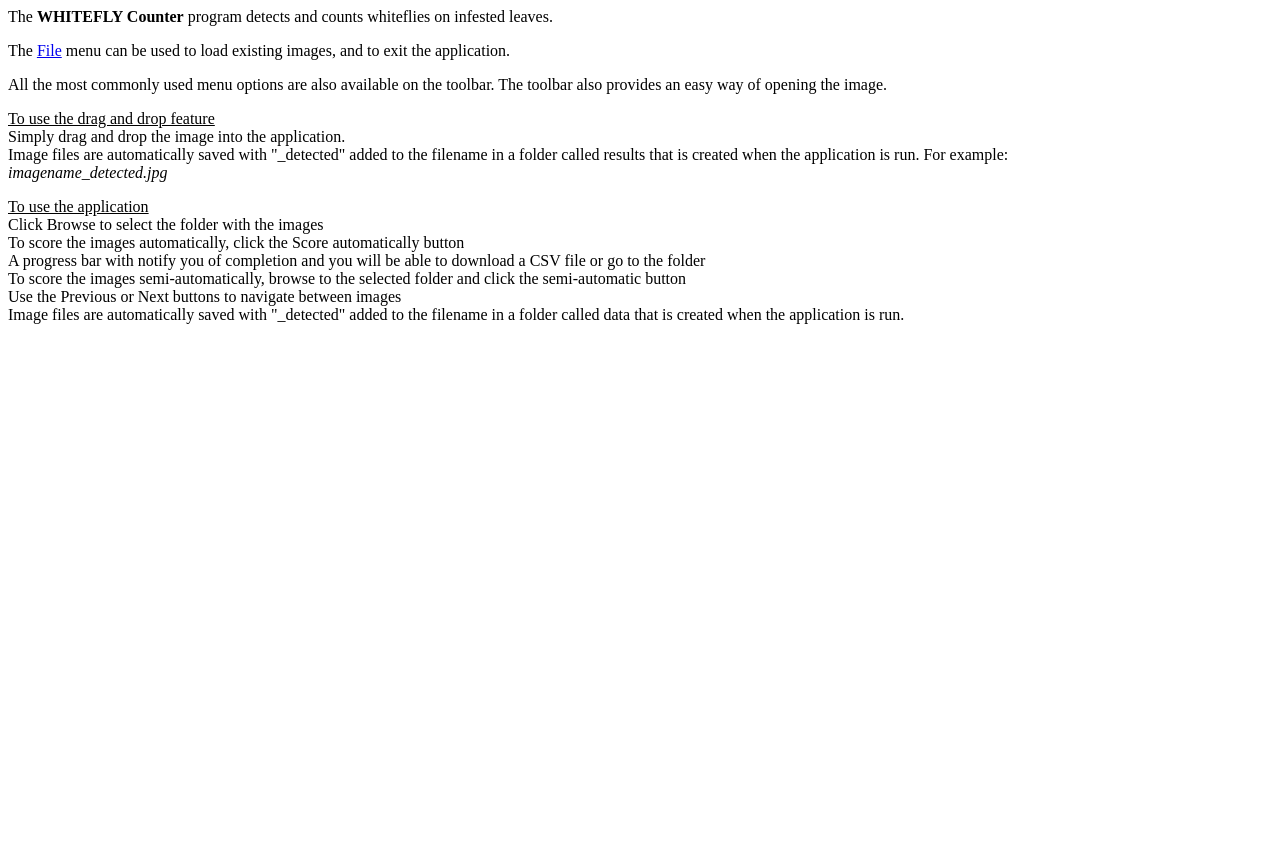
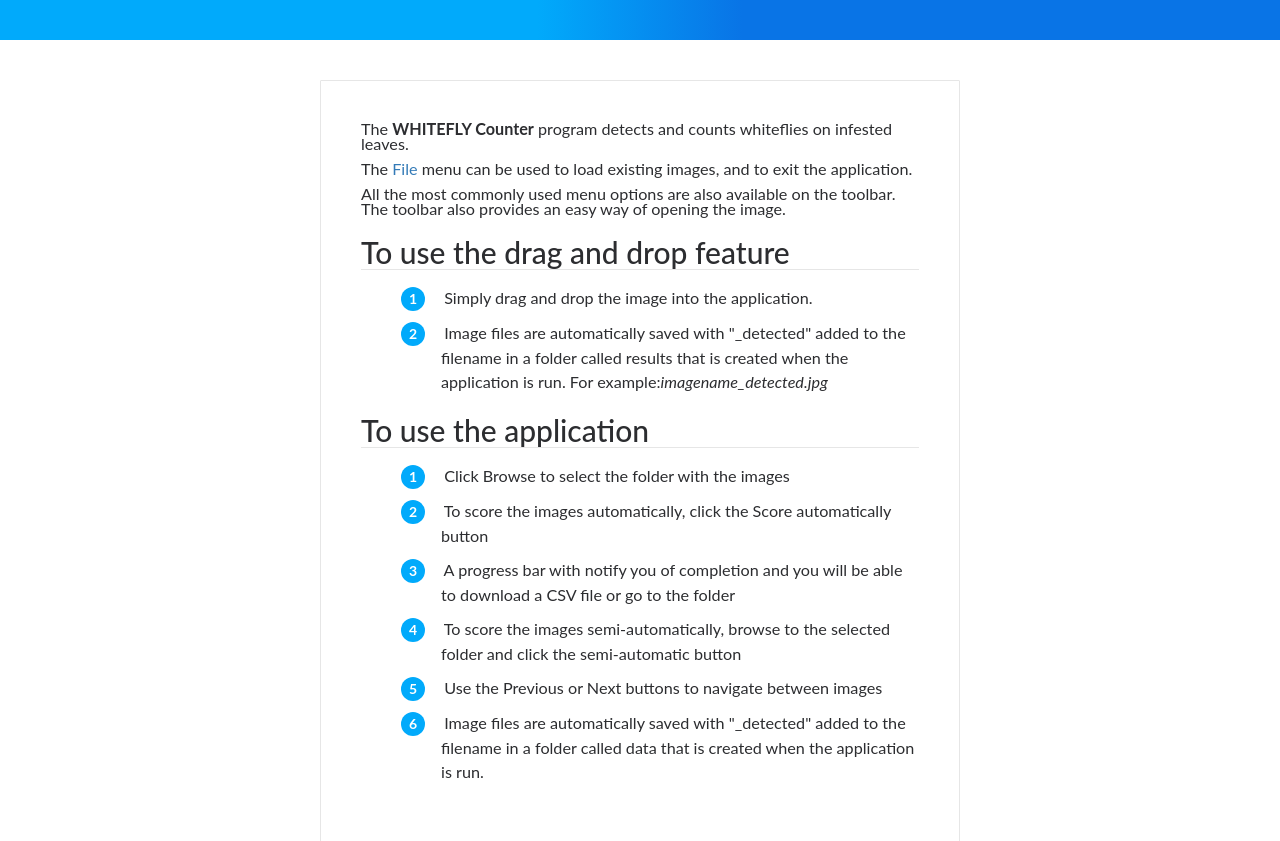
Before and after one commit to fninsiima/flavisites, a plain HTML site: page index.html in a window 1280 px wide. Before the commit the page ends 800 px from the top, so only its background shows below. Drawn offline with nearby package versions, Linux system fonts and the light colour scheme.

Commit message:
improve look and feel of index

```diff
--- /dev/null
+++ b/app.css
@@ -0,0 +1,75 @@
+body{
+    font-family: 'Lato', 'appleLogo', sans-serif;
+    -webkit-font-smoothing: antialiased;
+    -moz-osx-font-smoothing: grayscale;
+    color: #2C2D30;
+    font-size: 16.2px;
+    line-height: 1.5rem;
+}
+
+#header{
+    background: linear-gradient(to right,#01AAFB 42%,#0974E6 58%);
+    height: 40px;
+    pointer-events: none;
+    width: 100%;
+}
+
+#content{
+    margin-top: 40px;
+}
+
+#details{
+    border: 1px solid #e6e6e6;
+    border-radius: 1px;
+    padding:40px;
+}
+
+h2{
+    border-bottom: 1px solid #e6e6e6;
+}
+
+ol {
+    display: block;
+    list-style-type: decimal;
+    -webkit-margin-before: 1em;
+    -webkit-margin-after: 1em;
+    -webkit-margin-start: 0px;
+    -webkit-margin-end: 0px;
+    -webkit-padding-start: 40px;
+    list-style-type: none;
+}
+
+ol li{
+    margin-bottom: 10px;
+    line-height: 24px;
+    display: list-item;
+    text-align: -webkit-match-parent;
+    text-indent: -40px;
+    margin-left: 40px;
+    counter-increment: list;
+}
+
+ol li:before {
+    background-color: #01AAFB;
+    width: 24px;
+    text-indent: 8px;
+    padding-left: 0px;
+    height: 24px;
+    line-height: 23px;
+    -webkit-border-radius: 13px;
+    -moz-border-radius: 13px;
+    border-radius: 13px;
+    -moz-background-clip: padding;
+    -webkit-background-clip: padding-box;
+    background-clip: padding-box;
+    color: #FFFFFF;
+    display: inline-block;
+    font-weight: 700;
+    content: counter(list);
+    margin-right: 15px;
+    font-size: 14px;
+}
+
+.row{
+    margin: 0;
+}
--- a/index.html
+++ b/index.html
@@ -1,24 +1,68 @@
-<html><head><title>Help</title></head>
+<!DOCTYPE html>
+<html>
+<head lang="en">
+    <meta charset="UTF-8">
+    <title>Help</title>
+    <!-- Latest compiled and minified CSS -->
+    <link rel="stylesheet" href="https://maxcdn.bootstrapcdn.com/bootstrap/3.3.7/css/bootstrap.min.css" integrity="sha384-BVYiiSIFeK1dGmJRAkycuHAHRg32OmUcww7on3RYdg4Va+PmSTsz/K68vbdEjh4u" crossorigin="anonymous">
+    <!-- Optional theme -->
+    <link rel="stylesheet" href="https://maxcdn.bootstrapcdn.com/bootstrap/3.3.7/css/bootstrap-theme.min.css" integrity="sha384-rHyoN1iRsVXV4nD0JutlnGaslCJuC7uwjduW9SVrLvRYooPp2bWYgmgJQIXwl/Sp" crossorigin="anonymous">
+    <link rel="stylesheet" href="app.css"/>
+</head>
 <body>
-<p>The <b>WHITEFLY Counter</b> program detects and counts whiteflies on infested leaves.</p>
-<p>The <a href="filemenu.html">File</a> menu can be used to load existing images, and to exit the application.</p>
-<p>All the most commonly used menu options are also available on the
-toolbar. The toolbar also provides an easy way of opening the image.</p>
-<p><u>To use the drag and drop feature</u>
-<br>Simply drag and drop the image into the application.
-<br>Image files are automatically saved with "_detected" added to the filename in a folder called results that is created when the application is run. For example:
-<br><i>imagename_detected.jpg</i></p>
 
-<p><u>To use the application</u>
-<br>Click Browse to select the folder with the images
-<br>To score the images automatically, click the Score automatically button
-<br>A progress bar with notify you of completion and you will be able to download a CSV file or go to the folder
-<br>To score the images semi-automatically, browse to the selected folder and click the semi-automatic button
-<br>Use the Previous or Next buttons to navigate between images
+    <div class="row" id="header">
 
-<!-- <br>A dialog pops up. Choose the pixel size(a multiple of 2). Default size is 6 pixels. Maximum size is 100 pixels. -->
-<br>Image files are automatically saved with "_detected" added to the filename in a folder called data that is created when the application is run.
+    </div>
+    <div class="row" id="content">
+        <div class="col-md-3"></div>
+        <div class="col-md-6" id="details">
+            <p>The <b>WHITEFLY Counter</b> program detects and counts whiteflies on infested leaves.</p>
+            <p>The <a href="filemenu.html">File</a> menu can be used to load existing images, and to exit the application.</p>
+            <p>All the most commonly used menu options are also available on the
+                toolbar. The toolbar also provides an easy way of opening the image.</p>
 
-<!-- <br><i>imagename_detected_annotated.jpg</i></p> -->
+            <h2>
+                To use the drag and drop feature
+            </h2>
 
-</body></html>
+            <ol>
+                <li>
+                    Simply drag and drop the image into the application.
+                </li>
+                <li>
+                    Image files are automatically saved with "_detected" added to the filename in a folder called results that is created when the application is run. For example:<i>imagename_detected.jpg</i>
+                </li>
+            </ol>
+
+
+            <h2>
+                To use the application
+            </h2>
+            <ol>
+                <li>
+                    Click Browse to select the folder with the images
+                </li>
+                <li>
+                    To score the images automatically, click the Score automatically button
+                </li>
+                <li>
+                    A progress bar with notify you of completion and you will be able to download a CSV file or go to the folder
+                </li>
+                <li>
+                    To score the images semi-automatically, browse to the selected folder and click the semi-automatic button
+                </li>
+                <li>
+                    Use the Previous or Next buttons to navigate between images
+                </li>
+                <li>
+                    Image files are automatically saved with "_detected" added to the filename in a folder called data that is created when the application is run.
+                </li>
+            </ol>
+        </div>
+        <div class="col-md-3"></div>
+    </div>
+
+        <script src="https://maxcdn.bootstrapcdn.com/bootstrap/3.3.7/js/bootstrap.min.js" integrity="sha384-Tc5IQib027qvyjSMfHjOMaLkfuWVxZxUPnCJA7l2mCWNIpG9mGCD8wGNIcPD7Txa" crossorigin="anonymous"></script>
+</body>
+</html>
```
Also changed, not shown: 1 other file.
